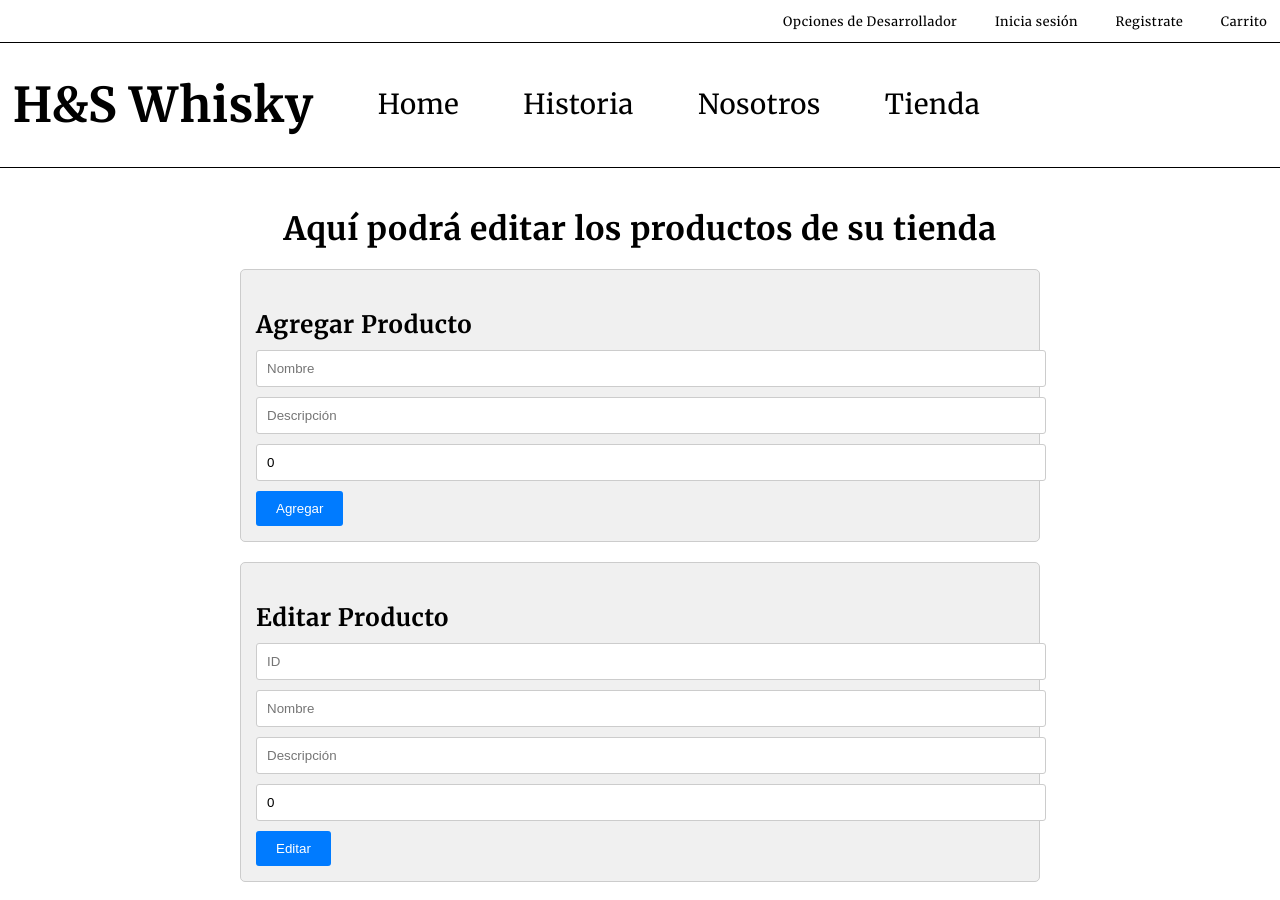
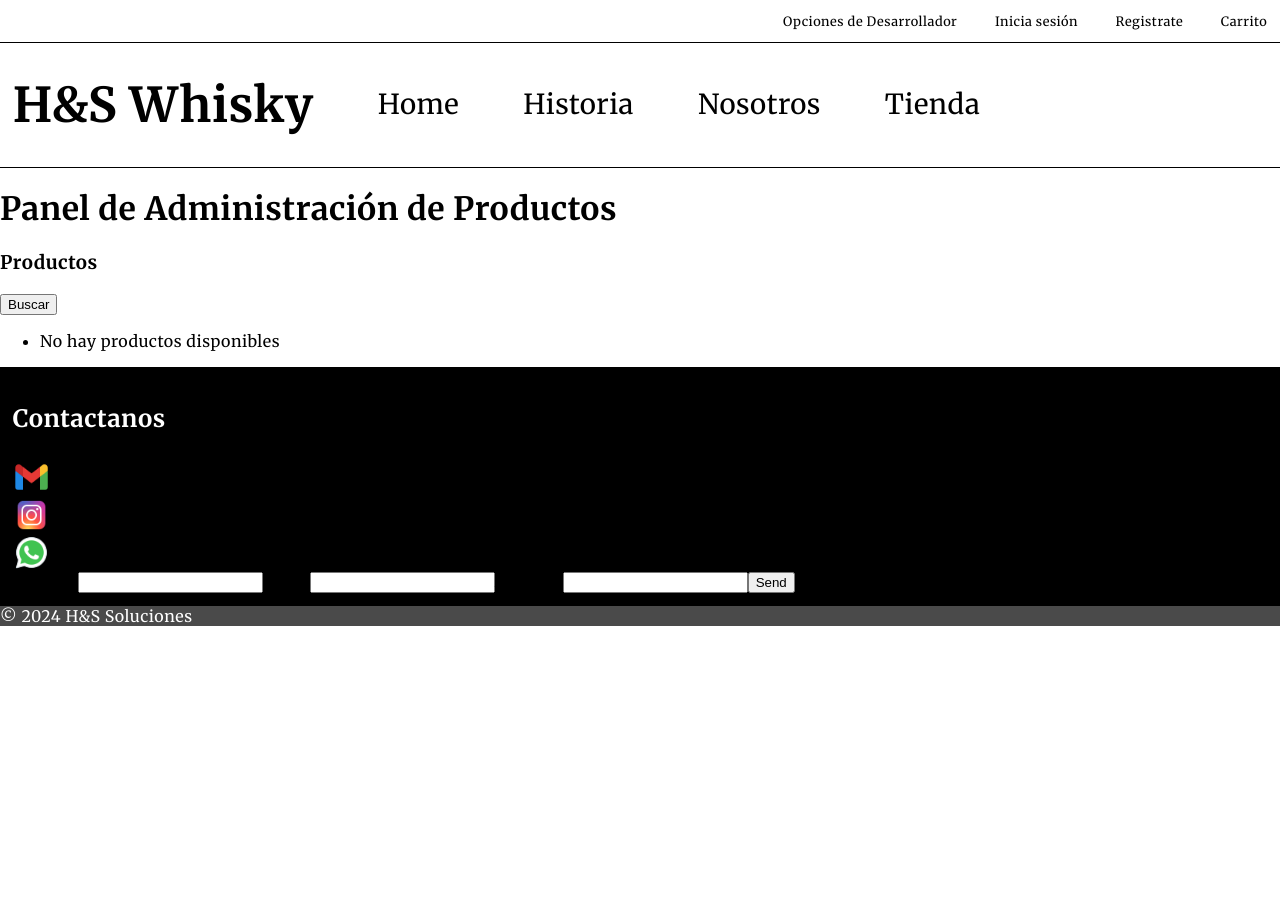
Before and after one commit to ErcegovichEzequiel/WebFrontFinal, a React (Vite) app: page /ProductoDesarrollador in a window 1280 px wide. Shown: the top 900 px of the page. After the commit the page ends 800 px from the top, so only its background shows below. Built offline with nearby package versions, Linux system fonts and the light colour scheme; a web font is replaced by a local one.

Commit message:
first commit

```diff
--- a/Screens/Desarrollador/ProductoDesarrollador.jsx
+++ b/Screens/Desarrollador/ProductoDesarrollador.jsx
@@ -1,135 +1,53 @@
-import React, { useState, useEffect } from 'react';
+import React, { useState } from 'react';
 import Navbar from '../../Components/Navbar'
 import Footer from '../../Components/Footer'
 import '../../Styles/Global.css'
 import '../../Styles/Desarrollador.css'
 import { getProducts, createProduct, updateProduct, deleteProduct } from '../../src/fetching/products.fetching';
 
+
 const ProductoDesarrollador = () => {
     const [products, setProducts] = useState([]);
-    const [newProduct, setNewProduct] = useState({ name: '', description: '', price: 0 });
-    const [editProduct, setEditProduct] = useState({ id: '', name: '', description: '', price: 0 });
+    const [newProduct, setNewProduct] = useState({ titulo: '', descripcion: '', precio: 0, stock: 0 });
+    const [editProduct, setEditProduct] = useState({ pid: '', titulo: '', descripcion: '', precio: 0, stock: 0 });
 
     const handleGetProducts = async () => {
         try {
             const productsData = await getProducts();
-            setProducts(productsData);
+            console.log('Datos de productos obtenidos:', productsData); // Log para verificar datos
+            if (productsData && Array.isArray(productsData)) {
+                setProducts(productsData);
+            } else {
+                console.error('Error: La estructura de los datos de productos no es la esperada.');
+            }
         } catch (error) {
-            console.error('Error obteniendo productos:', error);
-        }
-    };
-
-    const handleCreateProduct = async () => {
-        try {
-            await createProduct(newProduct);
-            handleGetProducts(); // Actualizar la lista de productos
-            setNewProduct({ name: '', description: '', price: 0 }); // Limpiar el formulario
-        } catch (error) {
-            console.error('Error creando producto:', error);
-        }
-    };
-
-    const handleUpdateProduct = async () => {
-        try {
-            await updateProduct(editProduct.id, editProduct);
-            handleGetProducts(); // Actualizar la lista de productos
-            setEditProduct({ id: '', name: '', description: '', price: 0 }); // Limpiar el formulario
-        } catch (error) {
-            console.error('Error actualizando producto:', error);
-        }
-    };
-
-    const handleDeleteProduct = async (id) => {
-        try {
-            await deleteProduct(id);
-            handleGetProducts(); // Actualizar la lista de productos
-        } catch (error) {
-            console.error('Error eliminando producto:', error);
+            console.error('Error al obtener los productos:', error);
         }
     };
 
     return (
         <>
             <Navbar />
-            <div className="containerProductoDesarrollador">
-                <h1>Aquí podrá editar los productos de su tienda</h1>
-
-                <div className="cartaDesarrollador">
-                    <h3>Agregar Producto</h3>
-                    <input
-                        type="text"
-                        placeholder="Nombre"
-                        value={newProduct.name}
-                        onChange={(e) => setNewProduct({ ...newProduct, name: e.target.value })}
-                    />
-                    <input
-                        type="text"
-                        placeholder="Descripción"
-                        value={newProduct.description}
-                        onChange={(e) => setNewProduct({ ...newProduct, description: e.target.value })}
-                    />
-                    <input
-                        type="number"
-                        placeholder="Precio"
-                        value={newProduct.price}
-                        onChange={(e) => setNewProduct({ ...newProduct, price: Number(e.target.value) })}
-                    />
-                    <button onClick={handleCreateProduct}>Agregar</button>
-                </div>
-
-                <div className="cartaDesarrollador">
-                    <h3>Editar Producto</h3>
-                    <input
-                        type="text"
-                        placeholder="ID"
-                        value={editProduct.id}
-                        onChange={(e) => setEditProduct({ ...editProduct, id: e.target.value })}
-                    />
-                    <input
-                        type="text"
-                        placeholder="Nombre"
-                        value
-                        ={editProduct.name}
-                        onChange={(e) => setEditProduct({ ...editProduct, name: e.target.value })}
-                    />
-                    <input
-                        type="text"
-                        placeholder="Descripción"
-                        value={editProduct.description}
-                        onChange={(e) => setEditProduct({ ...editProduct, description: e.target.value })}
-                    />
-                    <input
-                        type="number"
-                        placeholder="Precio"
-                        value={editProduct.price}
-                        onChange={(e) => setEditProduct({ ...editProduct, price: Number(e.target.value) })}
-                    />
-                    <button onClick={handleUpdateProduct}>Editar</button>
-                </div>
-
-                <div className="cartaDesarrollador">
-                    <h3>Eliminar Producto</h3>
-                    <input
-                        type="text"
-                        placeholder="ID"
-                        onChange={(e) => setEditProduct({ ...editProduct, id: e.target.value })}
-                    />
-                    <button onClick={() => handleDeleteProduct(editProduct.id)}>Eliminar</button>
-                </div>
-
-                <div className="cartaDesarrollador">
-                    <h3>Traer todos los productos</h3>
-                    <button onClick={handleGetProducts}>Traer</button>
-                    <div>
-                        {products.map((product) => (
-                            <div key={product._id}>
-                                <p>ID: {product._id}</p>
-                                <p>Nombre: {product.name}</p>
-                                <p>Descripción: {product.description}</p>
-                                <p>Precio: {product.price}</p>
-                            </div>
-                        ))}
-                    </div>
+            <div>
+                <h1>Panel de Administración de Productos</h1>
+                <div>
+                    <h3>Productos</h3>
+                    <button onClick={handleGetProducts}>Buscar</button>
+                    <ul>
+                        {products && products.length > 0 ? (
+                            products.map((producto) => (
+                                <li key={producto._id}>
+                                    <p>ID del Producto: {producto._id}</p>
+                                    <p>Título: {producto.titulo}</p>
+                                    <p>Descripción: {producto.descripcion}</p>
+                                    <p>Precio: {producto.precio}</p>
+                                    <p>Stock: {producto.stock}</p>
+                                </li>
+                            ))
+                        ) : (
+                            <li>No hay productos disponibles</li>
+                        )}
+                    </ul>
                 </div>
             </div>
             <Footer />
@@ -138,3 +56,58 @@ const ProductoDesarrollador = () => {
 };
 
 export default ProductoDesarrollador;
+
+
+
+
+
+
+
+// const ProductoDesarrollador = () => {
+//     const [products, setProducts] = useState([]);
+//     const [newProduct, setNewProduct] = useState({ titulo: '', descripcion: '', precio: 0, stock: 0 });
+//     const [editProduct, setEditProduct] = useState({ pid: '', titulo: '', descripcion: '', precio: 0, stock: 0 });
+
+//     const handleGetProducts = async () => {
+//         try {
+//             const productsData = await getProducts();
+//             if (productsData) {
+//                 setProducts(productsData);
+//             }
+//         }
+//         catch (error) {
+//             console.error('Error al obtener los productos:', error);
+//         }
+//     };
+
+//     return (
+//         <>
+//             <Navbar />
+//             <div>
+//                 <h1>Panel de Administración de Usuarios</h1>
+//                 <div>
+//                     <h3>Productos</h3>
+//                     <button onClick={handleGetProducts}>Buscar</button>
+//                     <ul>
+//                         {products && products.length > 0 ? (
+//                             products.map((producto) => (
+//                                 <li key={producto.pid}>
+//                                     <p>ID del Usuario: </p>{producto.pid}
+//                                     <p>Titulo: </p>{producto.titulo}
+//                                     <p>Descripción: </p>{producto.descripcion}
+//                                     <p>Precio: </p>{producto.precio}
+//                                     <p>Stock: </p>{producto.stock}
+//                                 </li>
+//                             ))
+//                         ) : (
+//                             <li>No hay usuarios disponibles</li>
+//                         )}
+//                     </ul>
+//                 </div>
+//             </div>
+//             <Footer />
+//         </>
+//     );
+// };
+
+// export default ProductoDesarrollador;
--- a/Screens/Desarrollador/UsuarioDesarrollador.jsx
+++ b/Screens/Desarrollador/UsuarioDesarrollador.jsx
@@ -1,4 +1,8 @@
 import React, { useState } from 'react';
+import Navbar from '../../Components/Navbar'
+import Footer from '../../Components/Footer'
+import '../../Styles/Global.css'
+import '../../Styles/Desarrollador.css'
 import { getAllUsers, deleteUserById, updateUserById } from '../../src/fetching/auth.fetching';
 
 const UsuarioDesarrollador = () => {
@@ -52,15 +56,16 @@ const UsuarioDesarrollador = () => {
         }
     };
 
-    const handleChangeUserIdToDelete = (event) => {
-        setUserIdToDelete(event.target.value);
+    const handleChangeUserIdToDelete = (e) => {
+        setUserIdToDelete(e.target.value);
     };
 
-    return (
+    return (<>
+        <Navbar />
         <div>
             <h1>Panel de Administración de Usuarios</h1>
             <div>
-                <h3>USUARIOS</h3>
+                <h3>Usuarios</h3>
                 <button onClick={handleBuscarUsuarios}>BUSCAR</button>
                 <ul>
                     {usuarios && usuarios.length > 0 ? (
@@ -68,7 +73,7 @@ const UsuarioDesarrollador = () => {
                             <li key={usuario._id}>
                                 <p>ID del Usuario: </p>{usuario._id}
                                 <p>Email del Usuario:</p> {usuario.email}
-                                <p>Password del Usuario: </p> {usuario.password} {/* Ajusta según la estructura de tus datos */}
+                                <p>Password del Usuario: </p> {usuario.password}
                             </li>
                         ))
                     ) : (
@@ -84,14 +89,15 @@ const UsuarioDesarrollador = () => {
             </div>
             <div>
                 <h3>Editar Usuario</h3>
-                <input type="text" placeholder='ID del usuario' onChange={(event) => setUserIdToUpdate(event.target.value)} />
-                <input type="text" placeholder='Nuevo email del usuario' onChange={(event) => setUserDataToUpdate({ ...userDataToUpdate, email: event.target.value })} />
-                <input type="text" placeholder='Nueva password del usuario'  onChange={(event) => setUserDataToUpdate({ ...userDataToUpdate, password: event.target.value })}/>
+                <input type="text" placeholder='ID del usuario' onChange={(e) => setUserIdToUpdate(e.target.value)} />
+                <input type="text" placeholder='Nuevo email del usuario' onChange={(e) => setUserDataToUpdate({ ...userDataToUpdate, email: e.target.value })} />
+                <input type="text" placeholder='Nueva password del usuario' onChange={(e) => setUserDataToUpdate({ ...userDataToUpdate, password: e.target.value })} />
                 <button onClick={handleActualizarUsuario}>Editar</button>
                 {updateMessage && <p>{updateMessage}</p>}
-
             </div>
         </div>
+        <Footer />
+    </>
     );
 };
 
```
Also changed, not shown: src/fetching/auth.fetching.js (+3 -4 lines), src/fetching/products.fetching.js (+28 -29 lines), src/fetching/http.js (line endings or trailing spaces).
